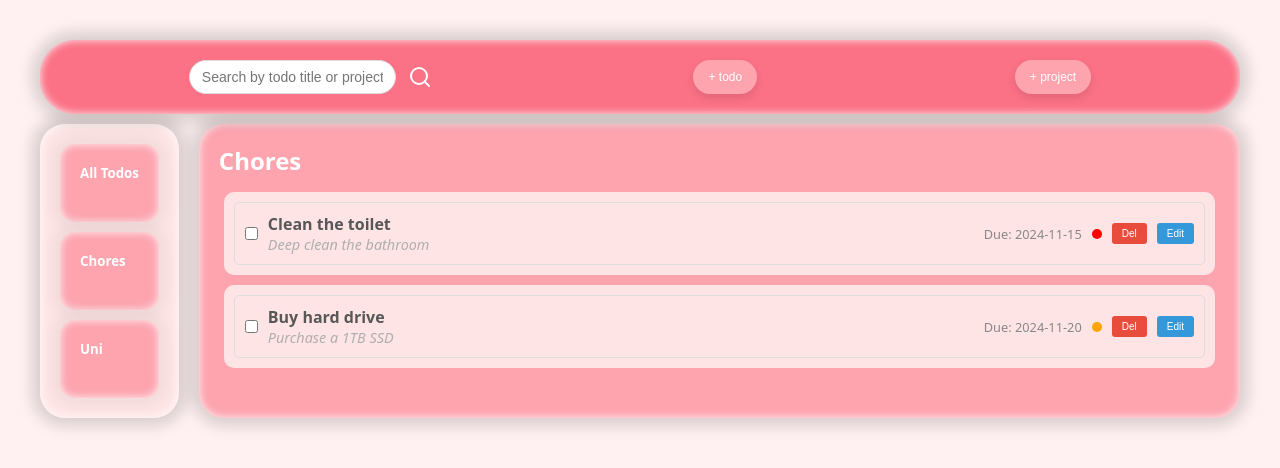
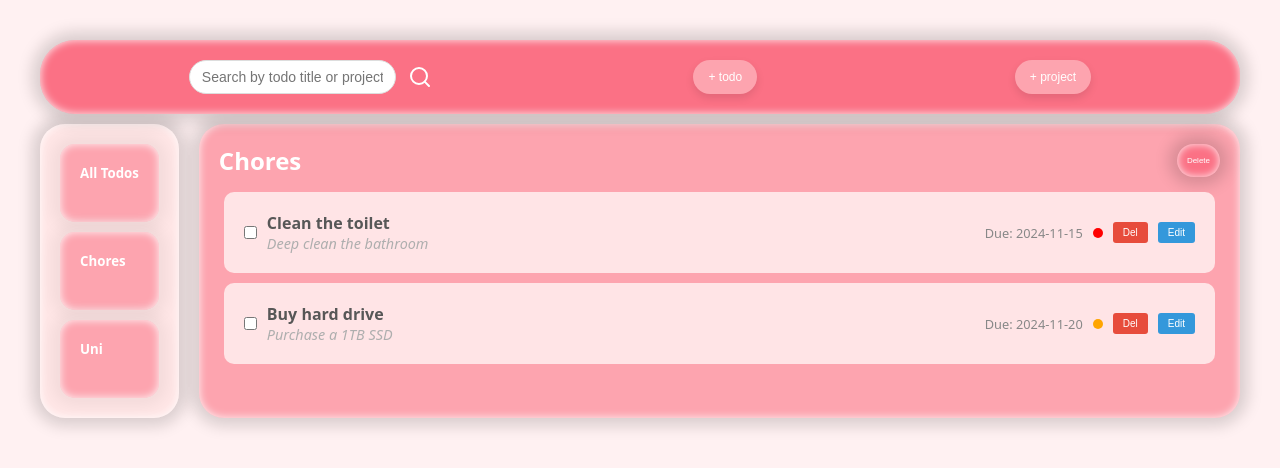
Before and after one commit to marin0suke/todo-list, a website built with webpack: page src/template.html in a window 1280 px wide. Both pictures are taken after a click on the element "Chores". Built offline with nearby package versions, Linux system fonts and the light colour scheme.

Commit message:
Add delete project functionality.

```diff
--- a/src/AppController.js
+++ b/src/AppController.js
@@ -105,6 +105,32 @@ const AppController = (() => {
         return projects.flatMap(project => project.getTodos());
     }
 
+    function deleteProject(projectName) {
+        // Prevent deletion of "All Todos"
+        if (projectName === "All Todos") {
+            console.error("Cannot delete 'All Todos' project.");
+            return false;
+        }
+
+        // Find the index of the project
+        const projectIndex = projects.findIndex(p => p.name === projectName);
+
+        if (projectIndex !== -1) {
+            // Remove the project from the array
+            const [deletedProject] = projects.splice(projectIndex, 1);
+
+            // If the deleted project was the default, reset the default to "All Todos"
+            if (defaultProject === deletedProject) {
+                setDefaultProject("All Todos");
+            }
+            return true;
+        } else {
+            console.error(`Project "${projectName}" not found.`);
+            return false;
+        }
+    }
+
+
     return {
         addProject,
         addTodoToProject,
@@ -114,7 +140,8 @@ const AppController = (() => {
         getDefaultProject,
         setDefaultProject,
         editTodoInProject,
-        getAllTodos
+        getAllTodos,
+        deleteProject
     };
 
 })();
--- a/src/domRenderer.js
+++ b/src/domRenderer.js
@@ -28,9 +28,29 @@ function renderDefaultProject() {
     const defaultProject = AppController.getDefaultProject();
     const isAllTodos = defaultProject.name === "All Todos"; // check if current default is All Todos.
 
+    const defaultHeader = document.createElement("div"); // added div to hold header and delete button.
+    defaultHeader.classList.add("default-header");
+
     const defaultTitle = document.createElement("h2");
     defaultTitle.textContent = defaultProject.name;
-    container.appendChild(defaultTitle);
+    defaultHeader.appendChild(defaultTitle);
+
+    if (!isAllTodos) {
+        const deleteButton = document.createElement("button");
+        deleteButton.textContent = "Delete";
+        deleteButton.classList.add("delete-project-button");
+
+        // Event listener to delete the current default project
+        deleteButton.addEventListener("click", () => {
+            AppController.deleteProject(defaultProject.name);
+            renderProjects(AppController.getAllProjects()); // Re-render project list
+            renderDefaultProject(); // Re-render default container to show "All Todos"
+        });
+
+        defaultHeader.appendChild(deleteButton);
+    }
+
+    container.appendChild(defaultHeader);
 
     const todoList = document.createElement("ul"); // create empty list to put todos.
     todoList.classList.add("todo-list");
--- a/src/styles.css
+++ b/src/styles.css
@@ -178,7 +178,6 @@ body {
     gap: 10px; /* Space between items */
     align-items: center;
     padding: 10px;
-    border: 1px solid #ddd;
     border-radius: 5px;
 }
 
@@ -257,3 +256,21 @@ body {
 .item-description {
     color: #aeaeae;
 }
+
+.default-header {
+    display: flex;
+    justify-content: space-between;
+}
+
+.delete-project-button {
+    background-color: #fb7185; /* Light background color */
+    padding: 10px;
+    border: none;
+    border-radius: 35px; /* Rounded corners for a cushion-like effect */
+    box-shadow:
+        0px 0px 15px 8px rgba(0, 0, 0, 0.15), /* Evenly spread shadow for front lighting */
+        inset 0px 0px 8px rgba(255, 255, 255, 0.9); /* Inner highlight for puffy look */
+    transition: box-shadow 0.3s ease; /* Smooth transition for interactions */
+    font-size: 8px;
+    color: white;
+}
```
